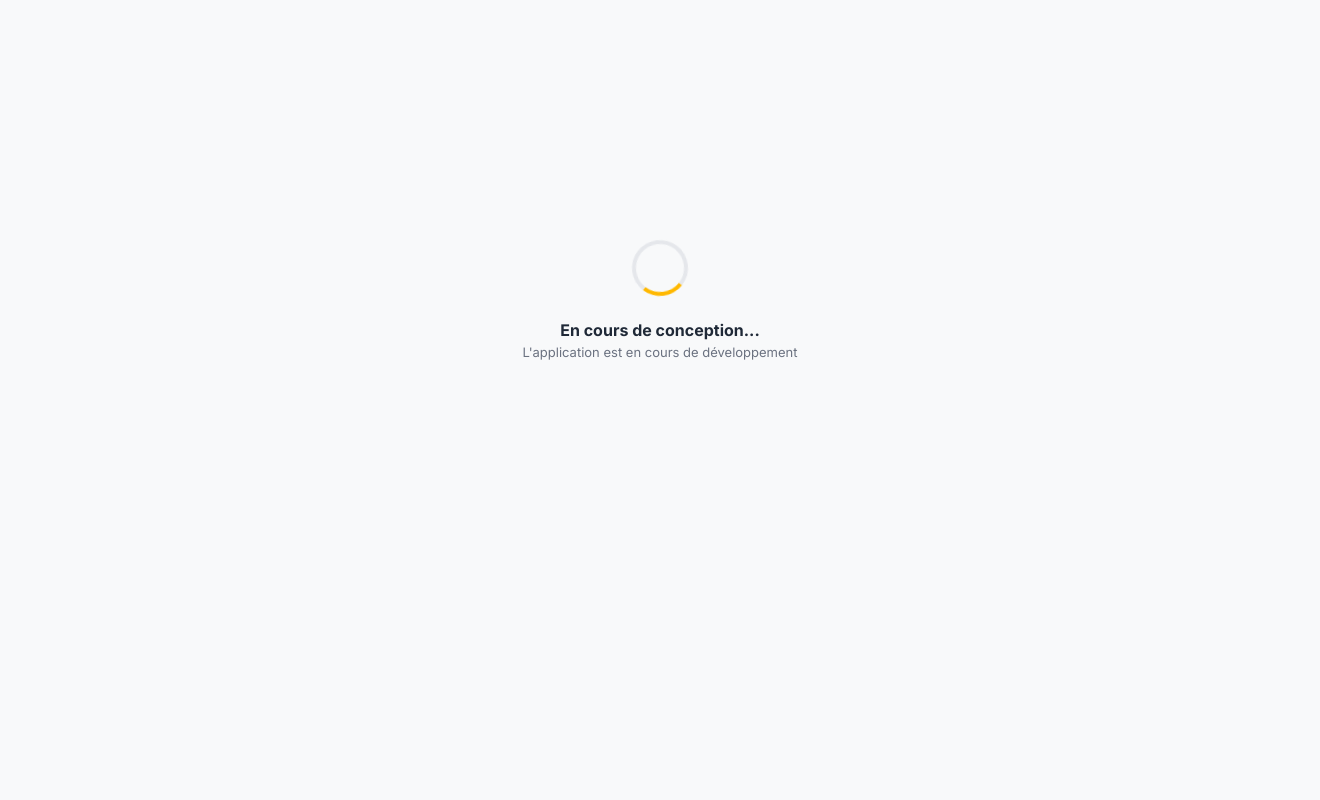
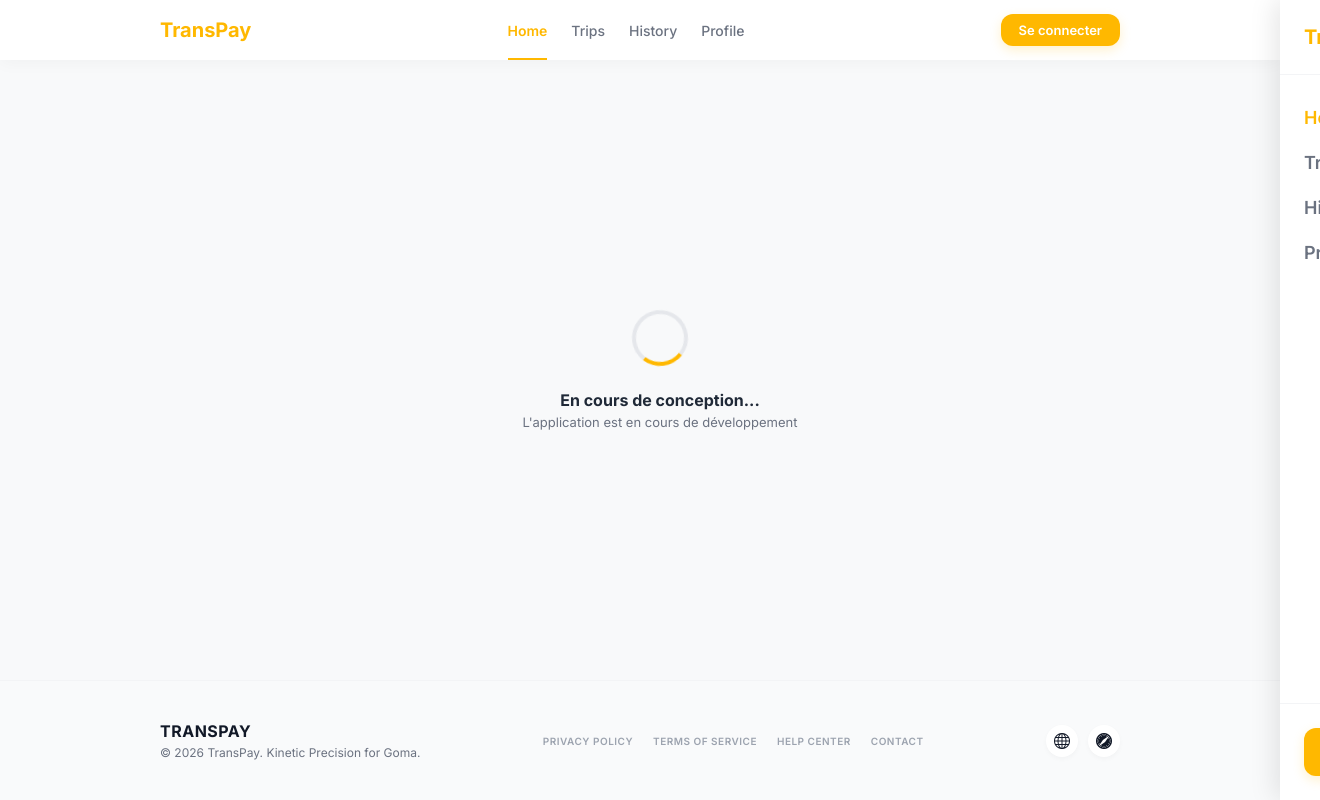
Before and after one commit to Ste-Verbeck-et-Fils/transpay, a React (Vite) app: page / in a window 1280 px wide. Shown: the whole page, 1320 px wide, since content can reach past the window. Built offline with nearby package versions, Linux system fonts and the light colour scheme.

Commit message:
feat: Add Header and Footer components layout

```diff
--- a/App.jsx
+++ b/App.jsx
@@ -3,6 +3,8 @@ import Button from "./src/components/ui/Button";
 import Input from "./src/components/ui/Input";
 import Feedback from "./src/components/ui/Feedback";
 import Loading from "./src/components/ui/Loading";
+import Header from "./src/components/layout/Header";
+import Footer from "./src/components/layout/Footer";
 
 const App = () => {
   const [phoneNumber, setPhoneNumber] = useState("");
@@ -10,13 +12,22 @@ const App = () => {
   const [name, setName] = useState("Jean-Pierre Kasongo");
 
   return (
-    <section style={{ marginTop: "25vh" }}>
-      <Loading
-        title="En cours de conception..."
-        description="L'application est en cours de développement"
-      />
-    </section>
+    <div style={{ display: 'flex', flexDirection: 'column', minHeight: '100vh' }}>
+      <Header />
+
+      <main style={{ flex: 1, display: 'flex', alignItems: 'center', justifyContent: 'center' }}>
+        <section>
+          <Loading
+            title="En cours de conception..."
+            description="L'application est en cours de développement"
+          />
+        </section>
+      </main>
+
+      <Footer />
+    </div>
   );
 };
 
+
 export default App;
--- a/src/components/layout/Footer.css
+++ b/src/components/layout/Footer.css
@@ -0,0 +1,103 @@
+.footer-container {
+  width: 100%;
+  background-color: #F9FAFB;
+  border-top: 1px solid #F3F4F6;
+  padding: 40px 0;
+  margin-top: auto;
+  font-family: var(--font-family);
+}
+
+.footer-content {
+  width: 75%; /* Aligné avec le Header */
+  margin: 0 auto;
+  display: flex;
+  align-items: center;
+  justify-content: space-between;
+  flex-wrap: wrap;
+  gap: 24px;
+}
+
+.footer-left {
+  display: flex;
+  flex-direction: column;
+  gap: 4px;
+}
+
+.footer-logo {
+  font-size: 16px;
+  font-weight: 800;
+  color: #111827;
+  letter-spacing: 0.5px;
+  margin: 0;
+}
+
+.footer-copyright {
+  font-size: 12px;
+  color: #6B7280;
+  margin: 0;
+}
+
+.footer-links {
+  display: flex;
+  align-items: center;
+  gap: 20px;
+  flex-wrap: wrap;
+}
+
+.footer-link {
+  text-decoration: none;
+  font-size: 10px;
+  font-weight: 600;
+  color: #9CA3AF;
+  letter-spacing: 0.5px;
+  transition: color 0.15s ease;
+}
+
+.footer-link:hover {
+  color: var(--text-main);
+}
+
+.footer-icons {
+  display: flex;
+  align-items: center;
+  gap: 10px;
+}
+
+.footer-icon-circle {
+  width: 32px;
+  height: 32px;
+  border-radius: 50%;
+  background-color: white;
+  display: flex;
+  align-items: center;
+  justify-content: center;
+  color: #111827;
+  font-size: 16px;
+  box-shadow: 0 2px 5px rgba(0, 0, 0, 0.03);
+  cursor: pointer;
+  transition: transform 0.15s ease;
+}
+
+.footer-icon-circle:hover {
+  transform: translateY(-2px);
+}
+
+/* Responsive */
+@media (max-width: 1024px) {
+  .footer-content {
+    width: 90%;
+  }
+}
+
+@media (max-width: 768px) {
+  .footer-content {
+    flex-direction: column;
+    align-items: center;
+    text-align: center;
+  }
+
+  .footer-links {
+    justify-content: center;
+    order: 3;
+  }
+}
--- a/src/components/layout/Footer.jsx
+++ b/src/components/layout/Footer.jsx
@@ -0,0 +1,37 @@
+import React from 'react';
+import './Footer.css';
+
+const Footer = () => {
+  const currentYear = new Date().getFullYear();
+
+  return (
+    <footer className="footer-container">
+      <div className="footer-content">
+        <div className="footer-left">
+          <h3 className="footer-logo">TRANSPAY</h3>
+          <p className="footer-copyright">
+            © {currentYear} TransPay. Kinetic Precision for Goma.
+          </p>
+        </div>
+
+        <nav className="footer-links">
+          <a href="#privacy" className="footer-link">PRIVACY POLICY</a>
+          <a href="#terms" className="footer-link">TERMS OF SERVICE</a>
+          <a href="#help" className="footer-link">HELP CENTER</a>
+          <a href="#contact" className="footer-link">CONTACT</a>
+        </nav>
+
+        <div className="footer-icons">
+          <div className="footer-icon-circle">
+            <i className="bi bi-globe"></i>
+          </div>
+          <div className="footer-icon-circle">
+            <i className="bi bi-browser-safari"></i>
+          </div>
+        </div>
+      </div>
+    </footer>
+  );
+};
+
+export default Footer;
--- a/src/components/layout/Header.css
+++ b/src/components/layout/Header.css
@@ -0,0 +1,190 @@
+.header-container {
+  width: 100%;
+  background-color: white;
+  box-shadow: 0 4px 15px rgba(0, 0, 0, 0.03);
+  position: sticky;
+  top: 0;
+  z-index: 1000;
+  font-family: var(--font-family);
+}
+
+.header-content {
+  width: 75%;
+  margin: 0 auto;
+  height: 60px;
+  display: flex;
+  align-items: center;
+  justify-content: space-between;
+  padding: 0;
+}
+
+.header-logo {
+  font-size: 20px;
+  font-weight: 800;
+  color: var(--primary-color);
+  cursor: pointer;
+}
+
+.header-nav {
+  display: flex;
+  align-items: center;
+  gap: 24px;
+  height: 100%;
+}
+
+.nav-link-wrapper {
+  position: relative;
+  height: 100%;
+  display: flex;
+  align-items: center;
+  cursor: pointer;
+}
+
+.nav-link {
+  text-decoration: none;
+  font-size: 14px;
+  font-weight: 500;
+  color: #6b7280;
+  transition: color 0.15s ease;
+}
+
+.nav-link-wrapper:hover .nav-link {
+  color: var(--text-main);
+}
+
+.nav-link-wrapper.active .nav-link {
+  color: var(--primary-color);
+  font-weight: 600;
+}
+
+.nav-indicator {
+  position: absolute;
+  bottom: 0;
+  left: 0;
+  right: 0;
+  height: 2px;
+  background-color: var(--primary-color);
+}
+
+.header-actions {
+  display: flex;
+  align-items: center;
+}
+
+.header-btn {
+  padding: 8px 18px !important;
+  font-size: 13px !important;
+  width: auto !important;
+}
+
+.mobile-menu-btn {
+  display: none;
+  background: none;
+  border: none;
+  font-size: 24px;
+  color: var(--text-main);
+  cursor: pointer;
+}
+
+.mobile-menu-overlay {
+  position: fixed;
+  top: 0;
+  left: 0;
+  right: 0;
+  bottom: 0;
+  background-color: rgba(0, 0, 0, 0.4);
+  backdrop-filter: blur(4px);
+  z-index: 1100;
+  animation: fadeIn 0.3s ease;
+}
+
+@keyframes fadeIn {
+  from {
+    opacity: 0;
+  }
+  to {
+    opacity: 1;
+  }
+}
+
+.mobile-nav-drawer {
+  position: fixed;
+  top: 0;
+  right: 0;
+  width: 75%;
+  max-width: 300px;
+  height: 100vh;
+  background-color: white;
+  z-index: 1200;
+  display: flex;
+  flex-direction: column;
+  box-shadow: -5px 0 25px rgba(0, 0, 0, 0.1);
+  transform: translateX(100%);
+  transition: transform 0.3s cubic-bezier(0.4, 0, 0.2, 1);
+}
+
+.mobile-nav-drawer.open {
+  transform: translateX(0);
+}
+
+.mobile-nav-header {
+  display: flex;
+  align-items: center;
+  justify-content: space-between;
+  padding: 20px 24px;
+  border-bottom: 1px solid #f3f4f6;
+}
+
+.close-menu-btn {
+  background: none;
+  border: none;
+  font-size: 28px;
+  color: var(--text-main);
+  cursor: pointer;
+}
+
+.mobile-links-container {
+  padding: 32px 24px;
+  display: flex;
+  flex-direction: column;
+  gap: 24px;
+  flex-grow: 1;
+}
+
+.mobile-nav-link {
+  text-decoration: none;
+  font-size: 18px;
+  font-weight: 600;
+  color: #6b7280;
+  transition: color 0.2s;
+}
+
+.mobile-nav-link.active {
+  color: var(--primary-color);
+}
+
+.mobile-nav-footer {
+  padding: 24px;
+  border-top: 1px solid #f3f4f6;
+}
+
+.mobile-login-btn {
+  width: 100% !important;
+}
+
+@media (max-width: 1024px) {
+  .header-content {
+    width: 100%;
+  }
+}
+
+@media (max-width: 768px) {
+  .header-nav,
+  .header-btn {
+    display: none;
+  }
+
+  .mobile-menu-btn {
+    display: block;
+  }
+}
--- a/src/components/layout/Header.jsx
+++ b/src/components/layout/Header.jsx
@@ -0,0 +1,86 @@
+import React, { useState } from 'react';
+import './Header.css';
+import Button from '../ui/Button';
+
+const Header = () => {
+  const [activeLink, setActiveLink] = useState('Home');
+  const [isMenuOpen, setIsMenuOpen] = useState(false);
+
+  const navLinks = ['Home', 'Trips', 'History', 'Profile'];
+
+  const toggleMenu = () => {
+    setIsMenuOpen(!isMenuOpen);
+  };
+
+  return (
+    <header className="header-container">
+      <div className="header-content">
+        <div className="header-logo">
+          TransPay
+        </div>
+
+        {/* Desktop Navigation */}
+        <nav className="header-nav">
+          {navLinks.map((link) => (
+            <div
+              key={link}
+              className={`nav-link-wrapper ${activeLink === link ? 'active' : ''}`}
+              onClick={() => setActiveLink(link)}
+            >
+              <a href={`#${link.toLowerCase()}`} className="nav-link">
+                {link}
+              </a>
+              {activeLink === link && <div className="nav-indicator"></div>}
+            </div>
+          ))}
+        </nav>
+
+        <div className="header-actions">
+          <Button text="Se connecter" variant="primary" className="header-btn" />
+
+          {/* Mobile Menu Toggle */}
+          <button className="mobile-menu-btn" onClick={toggleMenu}>
+            <i className={`bi bi-${isMenuOpen ? 'x' : 'list'}`}></i>
+          </button>
+        </div>
+      </div>
+
+      {/* Mobile Drawer & Backdrop */}
+      {isMenuOpen && (
+        <div className="mobile-menu-overlay" onClick={toggleMenu}></div>
+      )}
+
+      <nav className={`mobile-nav-drawer ${isMenuOpen ? 'open' : ''}`}>
+        <div className="mobile-nav-header">
+          <div className="header-logo">TransPay</div>
+          <button className="close-menu-btn" onClick={toggleMenu}>
+            <i className="bi bi-x"></i>
+          </button>
+        </div>
+
+        <div className="mobile-links-container">
+          {navLinks.map((link) => (
+            <a
+              key={link}
+              href={`#${link.toLowerCase()}`}
+              className={`mobile-nav-link ${activeLink === link ? 'active' : ''}`}
+              onClick={() => {
+                setActiveLink(link);
+                setIsMenuOpen(false);
+              }}
+            >
+              {link}
+            </a>
+          ))}
+        </div>
+
+        <div className="mobile-nav-footer">
+          <Button text="Se connecter" variant="primary" className="mobile-login-btn" />
+        </div>
+      </nav>
+    </header>
+  );
+};
+
+
+export default Header;
```
